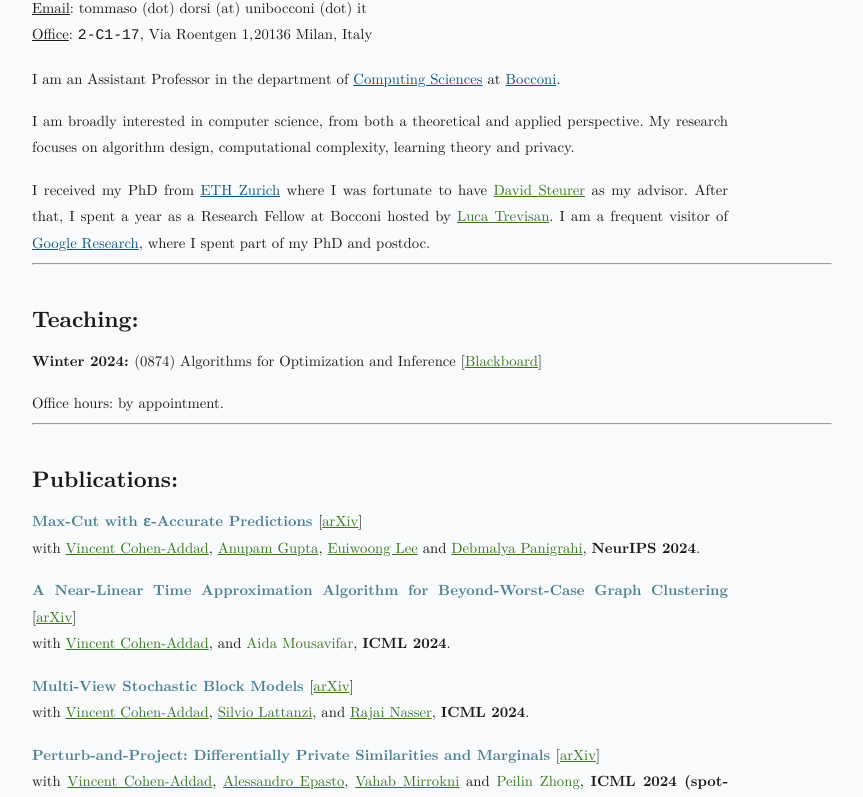
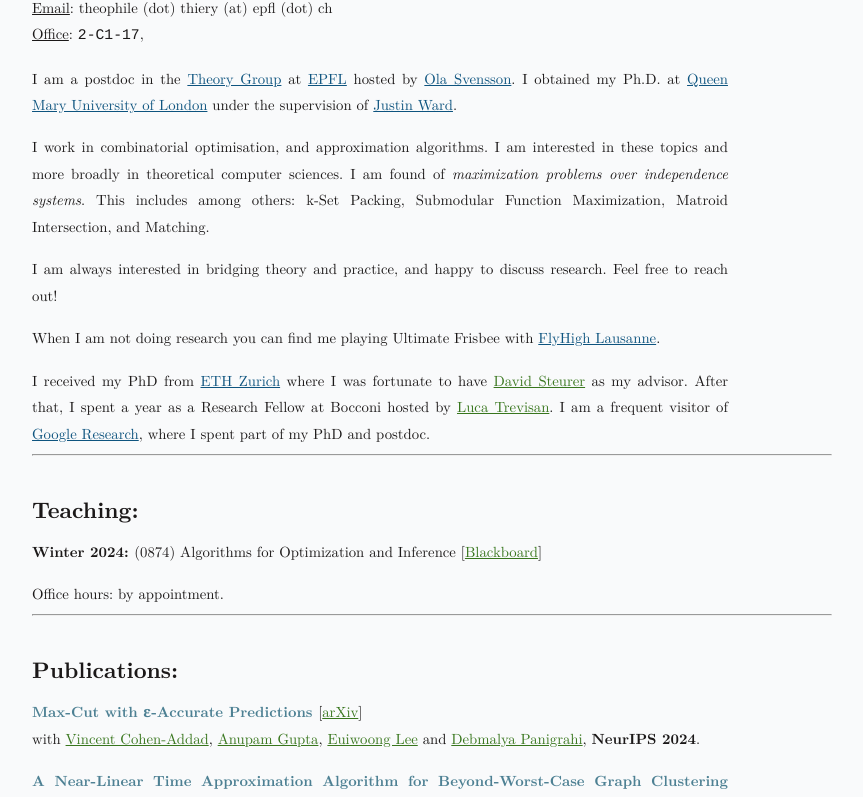
Before and after one commit to Frisbik/Frisbik, a website built with Vite: page index.html in a window 1280 px wide. Shown: the part 150-947 px from the top of the page, without its empty margins (260-1123 px from the left). Built offline with nearby package versions, Linux system fonts and the light colour scheme; files whose address does not match are found by name.

Commit message:
modif intro

```diff
--- a/index.html
+++ b/index.html
@@ -3,7 +3,7 @@
 <head>
 <title>Theophile Thiery</title>
 <meta name="viewport" content="width=device-width, initial-scale=1.0, user-scalable=yes" />
-<meta name="description" content="Tommaso d'Orsi is an Assistant Professor in the department of Computing Sciences at Bocconi. The bulk of his research lies somewhere in the intersection of algorithm design, learning theory, privacy and computational complexity."/>
+<meta name="description" content="To add"/>
 <meta charset="utf-8"/>
 
 <style type="text/css">
@@ -47,16 +47,23 @@
 
 <body>
 	<img style="float:right; vertical-align:middle;margin:30px 30px; margin-right:20mm; margin-left:20mm;"  src="pictures/personal-photo-2.JPG" width="290"; style="margin-right:30mm;">
-	<h1 style="margin-bottom:2mm;"> Tommaso d'Orsi </h1>
-	<u>Email</u>: <font > tommaso (dot) dorsi (at) unibocconi (dot) it</font>
+	<h1 style="margin-bottom:2mm;"> Theophile Thiery </h1>
+	<u>Email</u>: <font > theophile (dot) thiery (at) epfl (dot) ch</font>
 	<br>
-	<u> Office</u>: <font face="courier,Arial"> 2-C1-17</font>, Via Roentgen 1, 20136 Milan, Italy
+	<u> Office</u>: <font face="courier,Arial"> 2-C1-17</font>,
 
 	<p>
-	I am an Assistant Professor in the department of <a href="https://cs.unibocconi.eu">Computing Sciences</a> at <a href="https://cs.unibocconi.eu">Bocconi</a>. </p>
+	I am a postdoc in the <a href="https://theory.epfl.ch/">Theory Group</a> at <a href="https://www.epfl.ch/">EPFL</a> hosted by <a href="https://theory.epfl.ch/osven/">Ola Svensson</a>. I obtained my Ph.D. at <a href="https://www.qmul.ac.uk/maths">Queen Mary University of London</a> under the supervision of <a href="https://www.qmul.ac.uk/maths/profiles/wardj.html">Justin Ward</a>. </p>
 
 <p>
-I am broadly interested in computer science, from both a theoretical and applied perspective. My research focuses on algorithm design, computational complexity, learning theory and privacy.
+  I work in combinatorial optimisation, and approximation algorithms. I am interested in these topics and more broadly in theoretical computer sciences. I am found of <em> maximization problems over independence systems</em>. This includes among others: k-Set Packing, Submodular Function Maximization, Matroid Intersection, and Matching.
+</p>
+
+<p>
+  I am always interested in bridging theory and practice, and happy to discuss research. Feel free to reach out!
+</p>
+<p>
+  When I am not doing research you can find me playing Ultimate Frisbee with <a href="https://www.flyhigh.ultimate.ch/">FlyHigh Lausanne</a>.
 </p>
 
 
```
